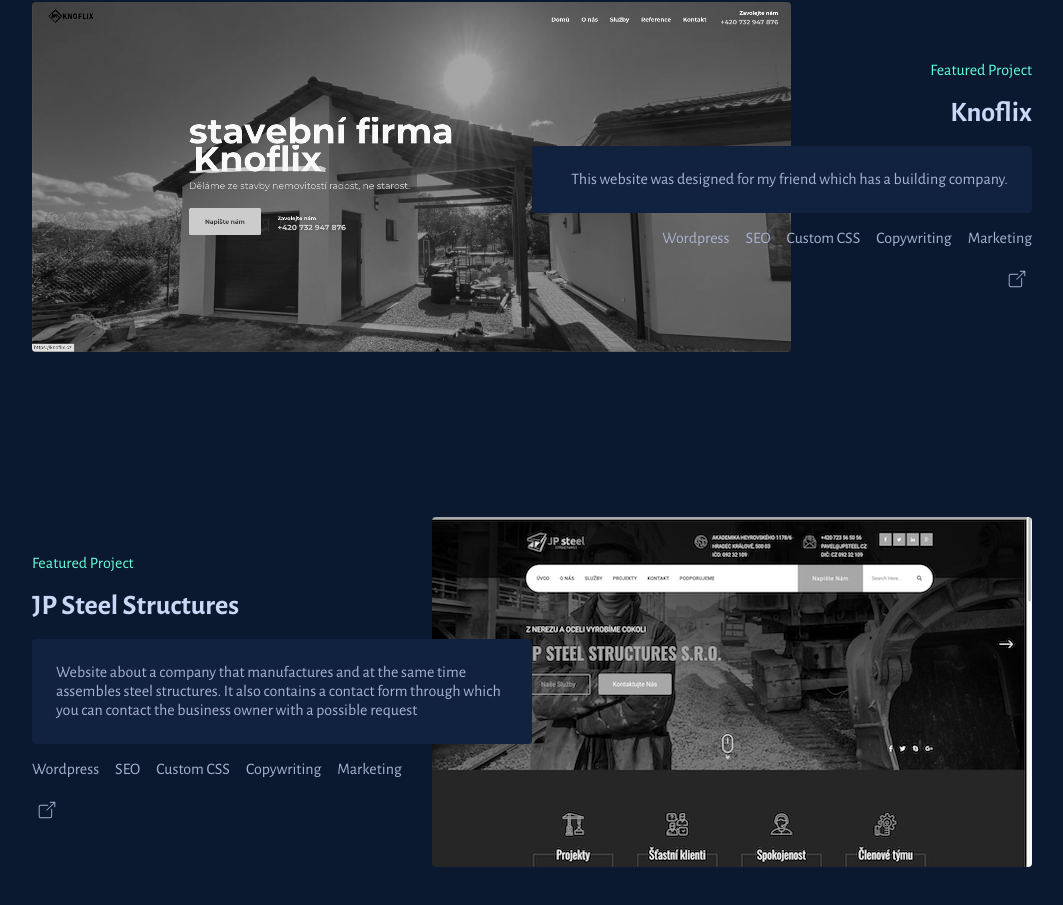
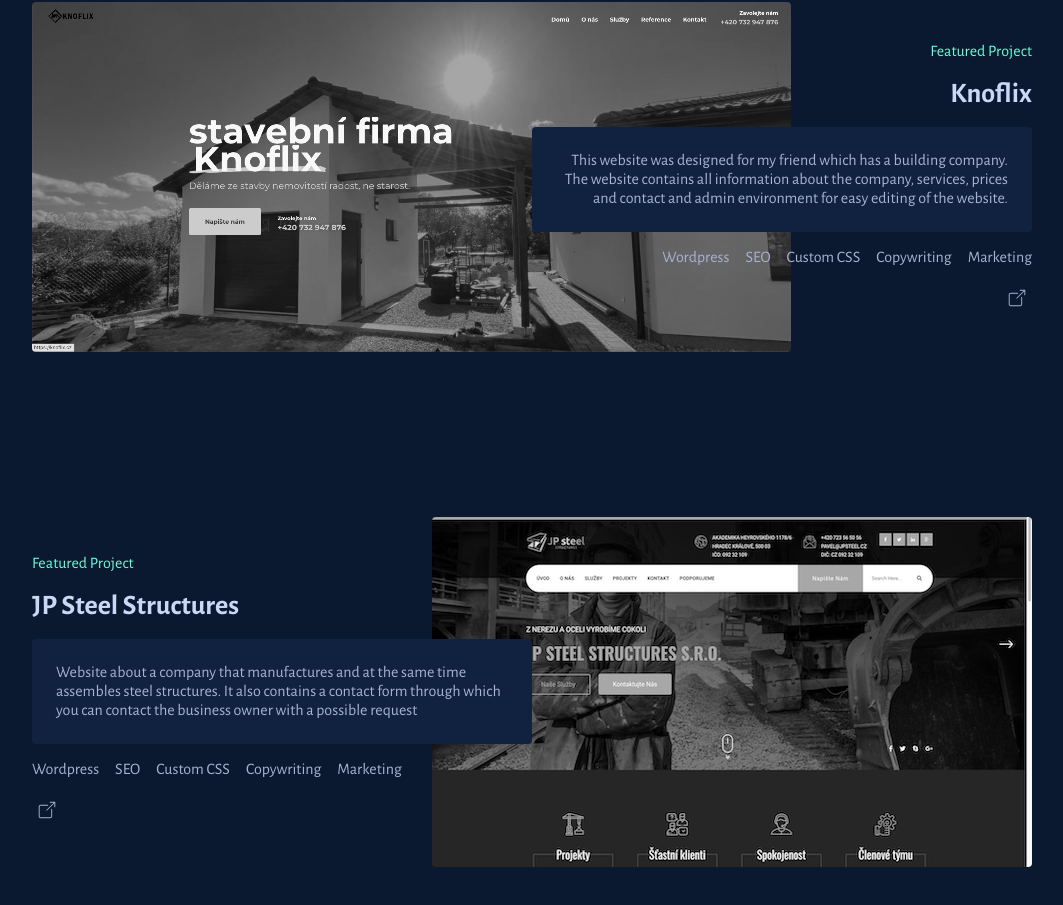
Before and after one commit to Pavelhaj93/portfolio_react_v1, a React (Create React App) app: page / in a window 1280 px wide. Shown: the part 3226-4131 px from the top of the page, without its empty margins (108-1171 px from the left). Built offline with nearby package versions, Linux system fonts and the light colour scheme.

Commit message:
description edit

```diff
--- a/src/components/portfolio/Portfolio.js
+++ b/src/components/portfolio/Portfolio.js
@@ -49,7 +49,7 @@
           />
           <PortfolioLeft
             title="Knoflix"
-            description="This website was designed for my friend which has a building company."
+            description="This website was designed for my friend which has a building company. The website contains all information about the company, services, prices and contact and admin environment for easy editing of the website."
             tech={[
               "Wordpress",
               "SEO",
```
